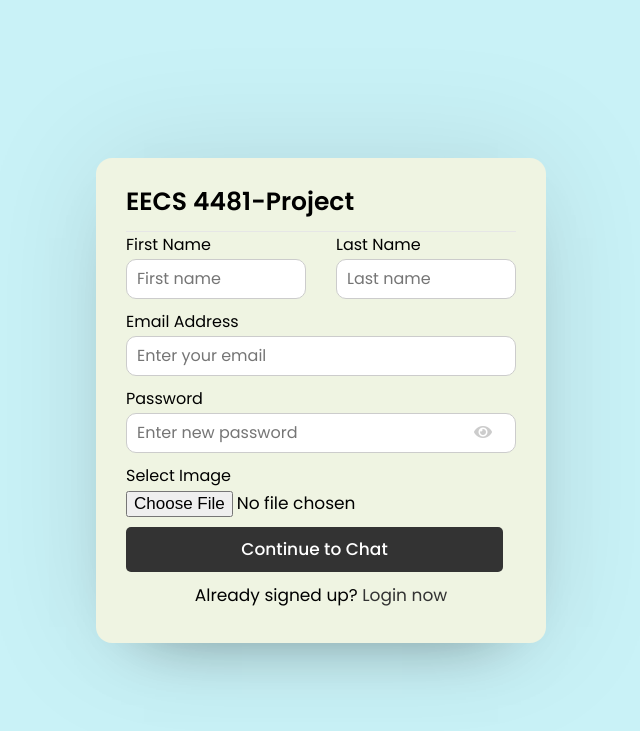
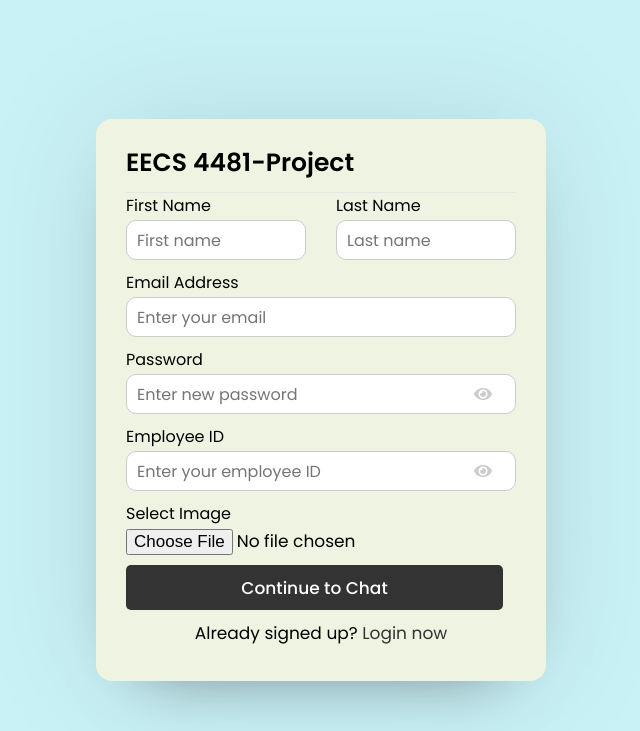
Before and after one commit to Yazoon66/4481-project, a PHP site: page / in a window 1280 px wide. Shown: the top 731 px of the page, without its empty margins (319-959 px from the left). Run offline with PHP 8.4, Linux system fonts and the light colour scheme.

Commit message:
Added employee ID field

```diff
--- a/index.php
+++ b/index.php
@@ -35,6 +35,11 @@
           <input type="password" name="password" placeholder="Enter new password" required>
           <i class="fas fa-eye"></i>
         </div>
+        <div class="field input">
+          <label>Employee ID</label>
+          <input type="text" name="employee_id" placeholder="Enter your employee ID" required>
+          <i class="fas fa-eye"></i>
+        </div>
         <div class="field image">
           <label>Select Image</label>
           <input type="file" name="image" accept="image/x-png,image/gif,image/jpeg,image/jpg" required>
```
